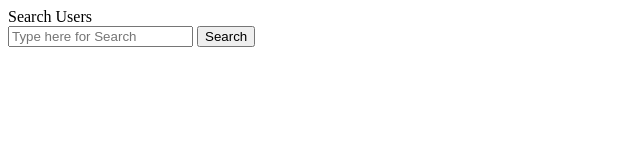
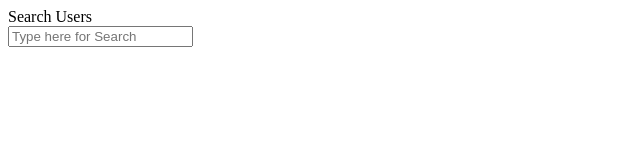
Before and after one commit to Rohith209/AutoSearch-using-fetch, a plain HTML site: page index.html in a window 1280 px wide. Shown: the whole page, without its empty margins (0-640 px from the left). Drawn offline with Linux system fonts and the light colour scheme; no server answers.

Commit message:
Button code pulled out

```diff
--- a/index.html
+++ b/index.html
@@ -31,8 +31,7 @@
     <div class="wrapper">
         <div class="sub-body">
             <label for="searchBar">Search Users</label>
-            <input type="search" id="searchBar" placeholder="Type here for Search" data-search-input/>
-            <button type="button">Search</button>
+            <input type="search" id="searchBar" placeholder="Type here for Search" data-search-input />
             </div>
             <div class="items-list">
 
```
